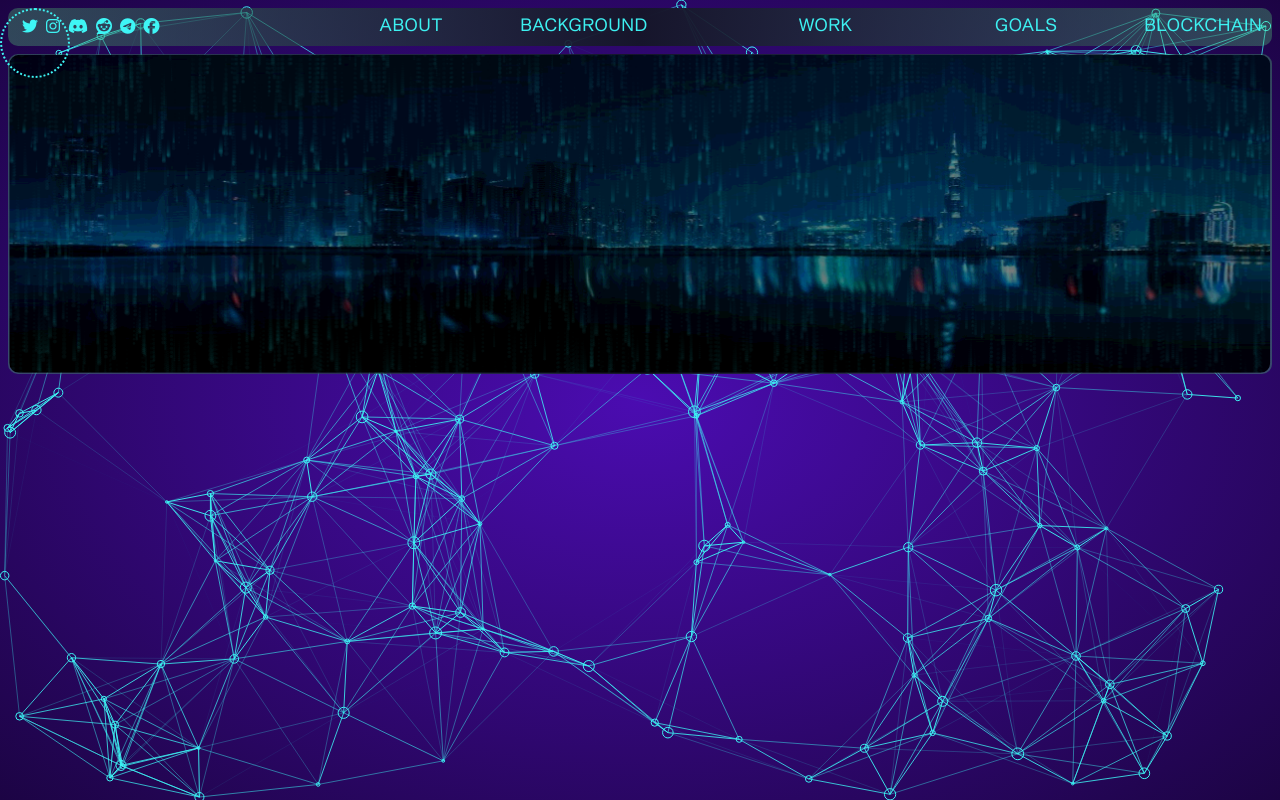
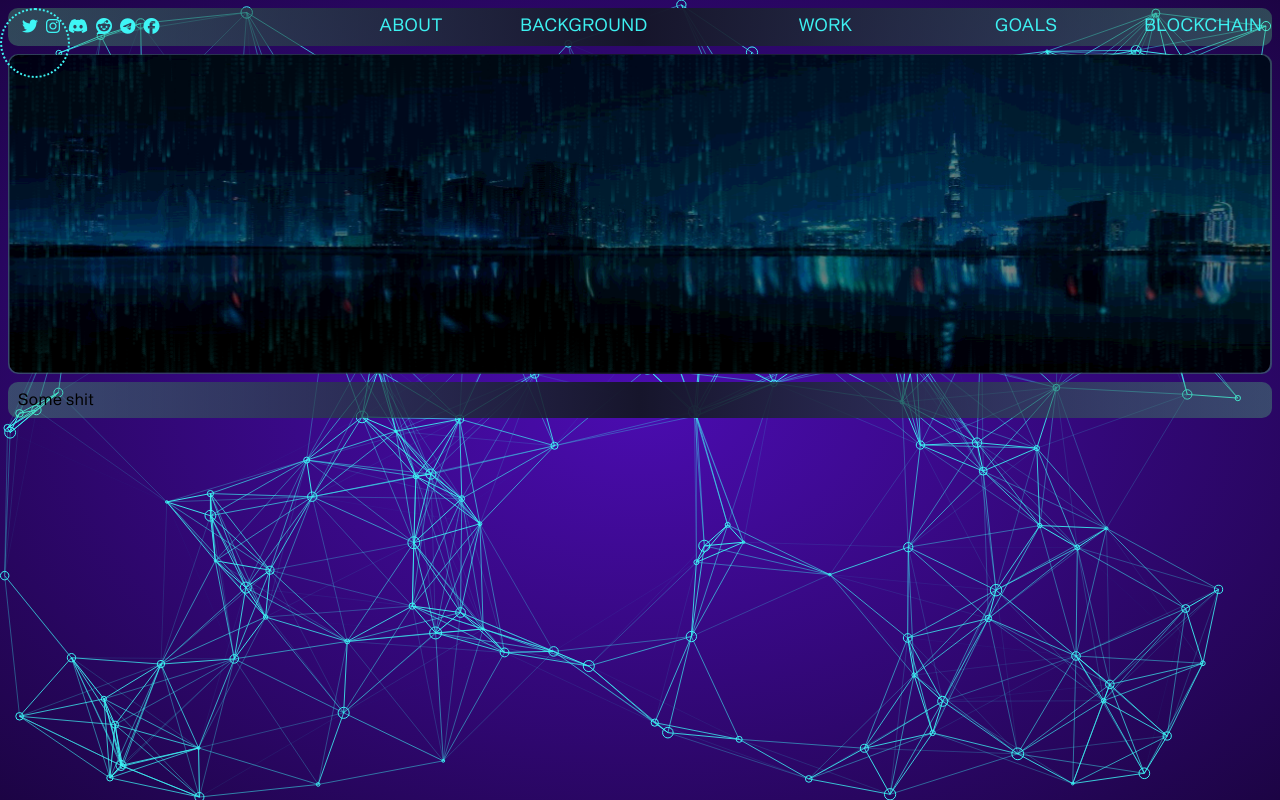
Before and after one commit to mort108v/portfolio, a React (Vite) app: page / in a window 1280 px wide. Built offline with nearby package versions, Linux system fonts and the light colour scheme.

Commit message:
About Section added with hover border construct

```diff
--- /dev/null
+++ b/scss/_about.scss
@@ -0,0 +1,17 @@
+@import 'fonts';
+.About {
+    position: relative;
+    z-index: 2;
+    // height: auto;
+    padding: 10px;
+    vertical-align: center;
+    margin: .5rem;
+    display: grid;
+    grid-template-columns: 1fr 1fr;
+    column-gap: 5px;
+    color: var(--text-color);
+    background: linear-gradient( to right, rgba($headerColor, 0.3), rgba($primaryColor, 1), rgba($headerColor, 0.3));
+    //  border: 2px solid set-text-color($primaryColor);
+    border-radius: 10px;
+    @include transition-ease;
+}
--- a/scss/_draw.scss
+++ b/scss/_draw.scss
@@ -1,7 +1,9 @@
 .App-header::before,
 .App-header::after,
 #Splash::before,
-#Splash::after {
+#Splash::after,
+.About::before,
+.About::after {
     box-sizing: inherit;
     content: '';
     position: absolute;
--- a/scss/main.scss
+++ b/scss/main.scss
@@ -5,9 +5,11 @@
  //  @import 'buttons';
  @import 'menu';
  @import 'cursor';
+ @import 'about';
  #root {
      $background-color: #16152b;
      $text-color: #CACEFC;
+     cursor: none;
      //  width: 100vw;
      //  height: 100vh;
  }
@@ -18,7 +20,6 @@
      font-family: $shapiro-feather;
      font-weight: 400;
      line-height: 1;
-     //  cursor: none;
  }
 
  //    :hover .app-cursor {
@@ -45,7 +46,8 @@
      color: set-header-color($headerColor);
  }
 
- a {
+ a,
+ p {
      color: set-text-color($primaryColor);
      text-decoration: none;
  }
--- a/src/App.jsx
+++ b/src/App.jsx
@@ -7,6 +7,7 @@ import Social from "./components/Social";
 import CustomCursor from "./components/CustomCursor";
 import Nav from "./components/Nav";
 import DeskNav from "./components/DeskNav";
+import About from "./components/About";
 // import AnimateIntro from "./components/AnimateIntro";
 
 const App = () => {
@@ -40,7 +41,9 @@ const App = () => {
       <section id="Splash" className="draw">
         <canvas id="pixelEffect"></canvas>
       </section>
-      <section id="About" className="draw"></section>
+      <section id="About">
+        <About />
+      </section>
     </div>
   );
 };
--- /dev/null
+++ b/src/components/About.jsx
@@ -0,0 +1,9 @@
+const About = () => {
+  // TExt div
+
+  // 3D Image Cube
+
+  return <div className="About draw">{"Some shit"}</div>;
+};
+
+export default About;
```
